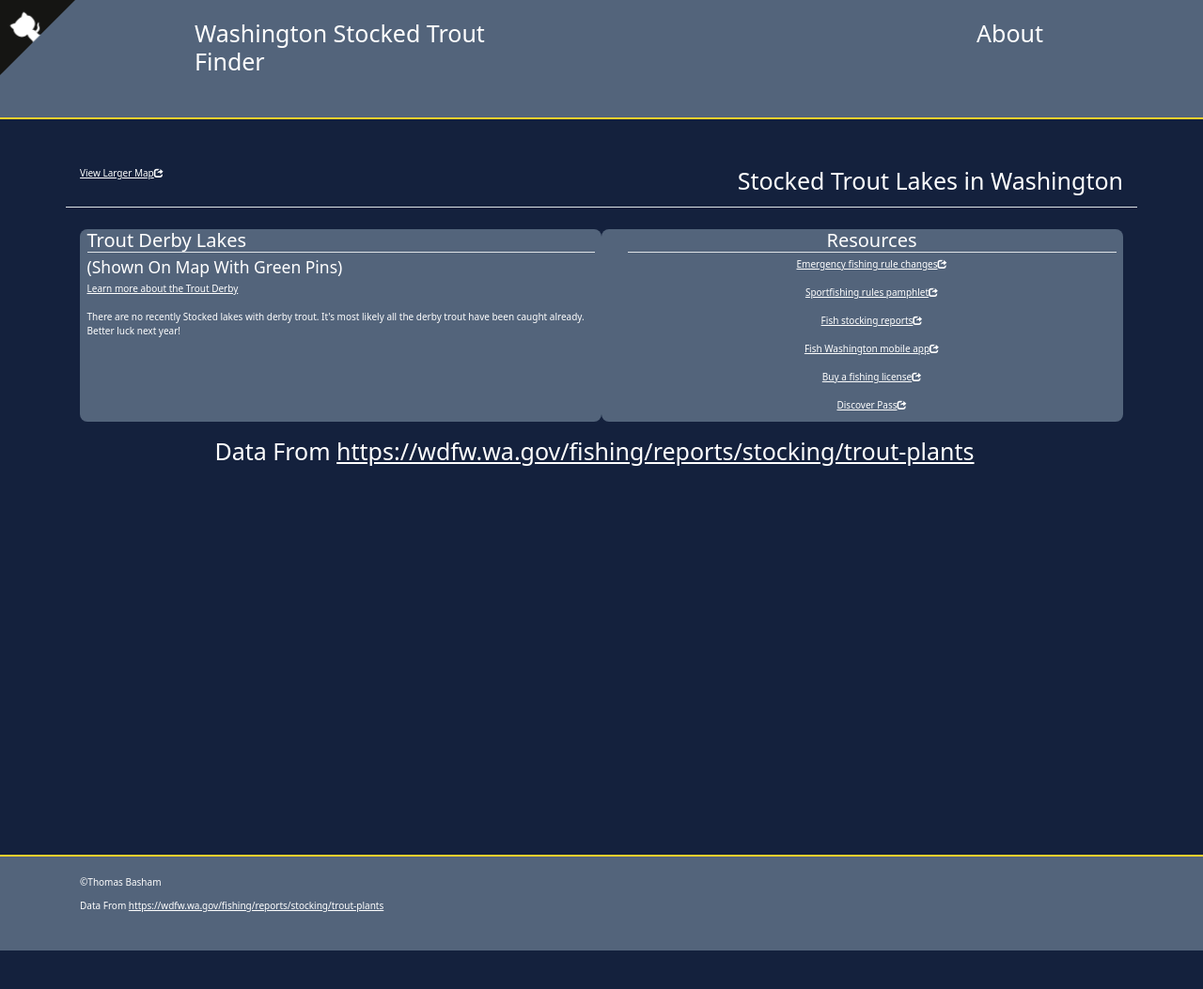
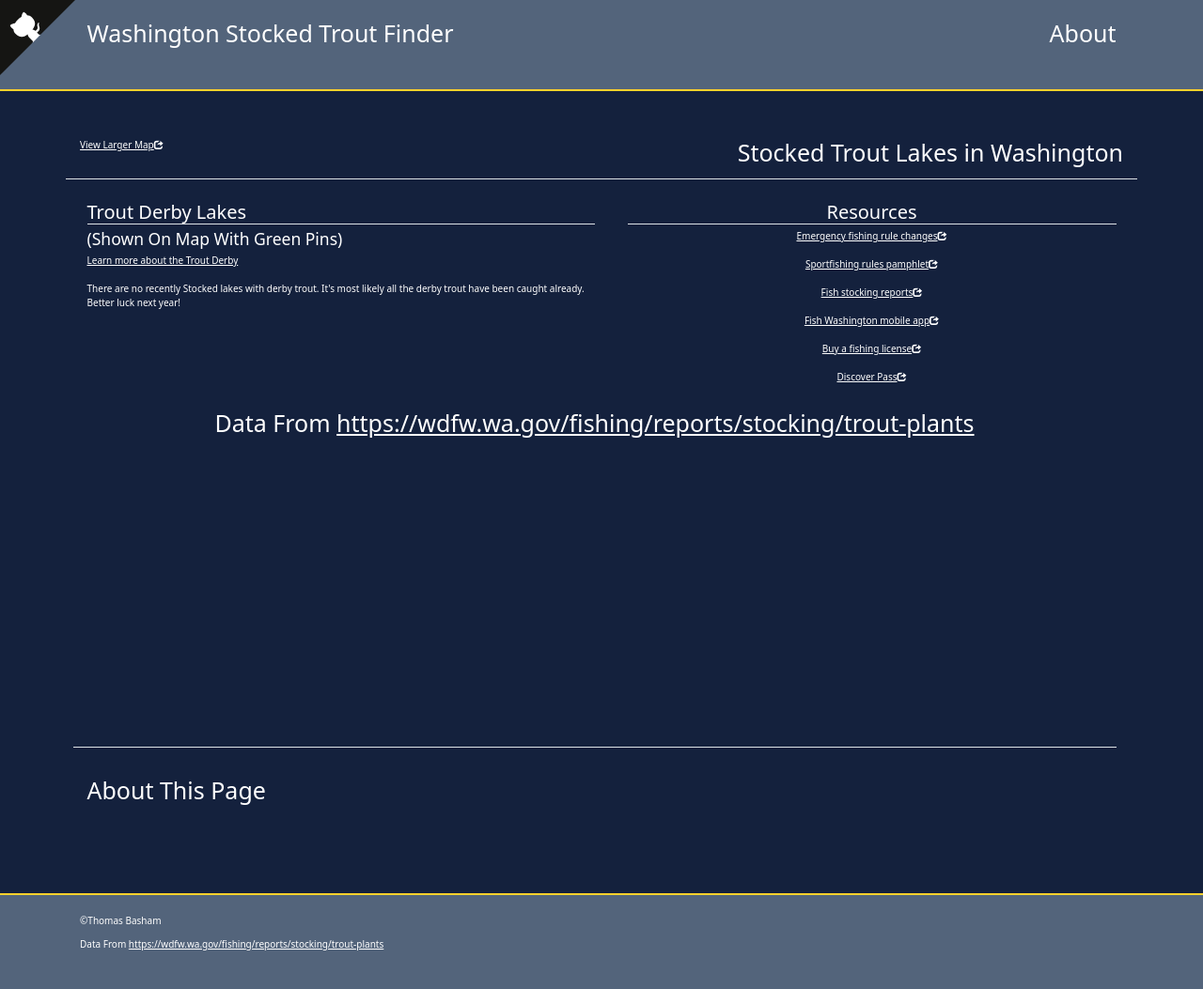
Before and after one commit to Thomas-Basham/trout-tracker-wa-backend, a Flask app: template templates/index.html in a window 1280 px wide. Shown: the whole page at 94% size. Before the commit the page ends 1012 px from the top, so only its background shows below. Run offline with Flask 2, Linux system fonts and the light colour scheme; the template is opened without the code that fills it, so the values that code supplies are empty; some libraries are stand-ins or nearby versions.

Commit message:
fixed styling in header, added about link

```diff
--- a/main.py
+++ b/main.py
@@ -2,84 +2,94 @@ import os
 import pandas as pd
 import folium
 from folium.plugins import MarkerCluster, Fullscreen
-from flask import Flask, render_template
+import openrouteservice
+from openrouteservice import convert
+import json
+from flask import Flask, render_template, request, jsonify
 from flask_sqlalchemy import SQLAlchemy
 from sqlalchemy import create_engine
 from dotenv import load_dotenv
+
 
 load_dotenv()
 
 app = Flask(__name__)
 
-# Postgres Database
-
+# ************** Postgres Database **************
+# If database in .env exists, use that,
 if os.getenv("SQLALCHEMY_DATABASE_URI"):
     engine = create_engine(os.getenv("SQLALCHEMY_DATABASE_URI"))
     app.config['SQLALCHEMY_DATABASE_URI'] = os.getenv("SQLALCHEMY_DATABASE_URI")
+
+# else use sqlite database
 if not os.getenv("SQLALCHEMY_DATABASE_URI"):
     app.config['SQLALCHEMY_DATABASE_URI'] = "sqlite://"
     engine = create_engine('sqlite://')
+
 app.config["SQLALCHEMY_TRACK_MODIFICATIONS"] = False
 db = SQLAlchemy(app)
 
 
 @app.route('/')
 def index_view():
-    # *********************** DRIVER FOR MAP DATA **********************************
     with engine.connect().execution_options(autocommit=True) as conn:
         df = pd.read_sql(f"""SELECT * FROM stocked_lakes_table """, con=conn)
         derbydf = pd.read_sql(f"""SELECT * FROM derby_lakes_table """, con=conn)
-
-    folium_map = make_map(df)
+        folium_map = make_map(df)
 
     derby_lakes = set(derbydf['Lake'])
 
     most_recent_stocked = df.head()
     most_recent_stocked = df.drop(["latitude", "longitude", "Directions", "index"], axis=1)
     most_recent_stocked = most_recent_stocked.to_html(index=False, classes='table ')
+
+    # OPEN_ROUTE_API_KEY
+
+    client = openrouteservice.Client(key='KEY')
+
+
     return render_template('index.html', folium_map=folium_map._repr_html_(),
                            derby_lakes=derby_lakes, most_recent_stocked=most_recent_stocked)
 
 
 @app.route('/fullscreen')
 def map_full_screen_view():
-    # df = pd.read_csv("templates/Stocked-Lakes.csv")
     with engine.connect().execution_options(autocommit=True) as conn:
         df = pd.read_sql(f"""SELECT * FROM stocked_lakes_table """, con=conn)
 
     folium_map = make_map(df)
     return render_template('map_full_screen.html', folium_map=folium_map._repr_html_())
 
-# @app.route('/about')
-# def about_view():
-#
 
+# *********************** DRIVER FOR MAP DATA **********************************
 # Make the Map with Folium
 def make_map(df):
     # https://towardsdatascience.com/pythons-geocoding-convert-a-list-of-addresses-into-a-map-f522ef513fd6
+
     # write_derby_participants(df)
     # import the library and its Marker clusterization service
-    m = folium.Map(width="100%", max_width="100%", max_height="100%",
-                   location=df[["latitude", "longitude"]].mean().to_list(),
-                   zoom_start=7)
+    folium_map = folium.Map(width="100%", max_width="100%", max_height="100%",
+                            location=df[["latitude", "longitude"]].mean().to_list(),
+                            zoom_start=7)
+
     # if the points are too close to each other, cluster them, create a cluster overlay with MarkerCluster, add to m
-    marker_cluster = MarkerCluster().add_to(m)
+    marker_cluster = MarkerCluster().add_to(folium_map)
     Fullscreen(
         position='topright',
         title='Expand me',
         title_cancel='Exit me',
         force_separate_button=True
-    ).add_to(m)
+    ).add_to(folium_map)
+
     # draw the markers and assign popup and hover texts
-    # add the markers the the cluster layers so that they are automatically clustered
+    # add the markers to the cluster layers so that they are automatically clustered
     for i, r in df.iterrows():
 
         html = f'''
-        <h3 >{r["Lake"].capitalize()}<h3/>
+        <h3 >{r["Lake"].title()}<h3/>
+        <p style="color:red">Date Stocked: {r["Date"]}</p>
         <p style="color:green">Stocked Amount: {r["Stocked Fish"]}<p/>
         <a style="color:blue" href="{r["Directions"]}" target="_blank">Directions via Googlemaps <a/>
-        <p style="color:red">Date Stocked: {r["Date"]}</p>
-        <p style="color:orange">In Trout Derby: {r["Derby Participant"]}</p>
         '''
 
         popup = folium.Popup(html, max_width=400)
@@ -90,7 +100,7 @@ def make_map(df):
         if r["Derby Participant"] == "true":
             folium.Marker(location=location, tooltip=r["Lake"].capitalize(), popup=popup,
                           icon=folium.Icon(color='green', icon='info', prefix='fa')).add_to(
-                m)
+                folium_map)
 
         # blue icon for all other lakes
         else:
@@ -98,10 +108,10 @@ def make_map(df):
                           icon=folium.Icon(color='blue', icon='info', prefix='fa')).add_to(
                 marker_cluster)
 
-    folium.raster_layers.TileLayer('Stamen Terrain').add_to(m)
-    folium.LayerControl().add_to(m)
+    folium.raster_layers.TileLayer('Stamen Terrain').add_to(folium_map)
+    folium.LayerControl().add_to(folium_map)
 
-    return m
+    return folium_map
 
 
 if __name__ == '__main__':
--- a/requirements.txt
+++ b/requirements.txt
@@ -17,8 +17,10 @@ iniconfig==1.1.1
 itsdangerous==2.1.2
 Jinja2==3.1.2
 jsonschema==4.6.2
+lxml==4.9.1
 MarkupSafe==2.1.1
 numpy==1.22.4
+openrouteservice==2.3.3
 packaging==21.3
 pandas==1.4.2
 pluggy==1.0.0
@@ -39,7 +41,6 @@ six==1.16.0
 soupsieve==2.3.2.post1
 SQLAlchemy==1.4.37
 tomli==2.0.1
+twill @ https://github.com/twill-tools/twill/archive/master.zip
 urllib3==1.26.9
 Werkzeug==2.1.2
-
-twill~=3.0.2
--- a/static/styles/index.css
+++ b/static/styles/index.css
@@ -38,9 +38,6 @@ header {
     color: #fefefe
 }
 
-header h1{
-    margin-left: 15vw;
-}
 
 body {
     background-color: #14213d;
@@ -111,7 +108,6 @@ footer a {
 }
 
 .section {
-    background-color: #53647B;
+    /*background-color: #53647B;*/
     border-radius: 8px;
-    width: 100px !important;
 }
--- a/templates/base.html
+++ b/templates/base.html
@@ -20,7 +20,7 @@
 
 </head>
 <body>
-<header>
+<header class="text-center">
     <a href="https://github.com/Thomas-Basham/wa-stocked-trout-finder" class="github-corner"
        aria-label="View source on GitHub">
         <svg width="80" height="80" viewBox="0 0 250 250"
@@ -33,19 +33,15 @@
                   fill="currentColor" class="octo-body"></path>
         </svg>
     </a>
-    <div class="row container">
+    <div style="margin: 0 auto;" class="row container ">
 
-     <div class="col">
-    <h1><a href="/" class="text-decoration-none">Washington Stocked Trout Finder</a></h1>
-
+     <div class="col text-left">
+        <h1><a href="/" class="text-decoration-none">Washington Stocked Trout Finder</a></h1>
      </div>
 
      <div class="col text-right">
-
-    <h1><a href="/about" class="text-decoration-none">About</a></h1>
+         <h1 class="text-right"><a href="#about" class="text-decoration-none">About</a></h1>
      </div>
-
-
 
     </div>
 
--- a/templates/index.html
+++ b/templates/index.html
@@ -66,7 +66,7 @@
                 </li>
             </ul>
         </div>
-        <div class="row" style="text-align: center;">
+        <div class="row border-bottom pb-2 mb-5" style="text-align: center;">
 
             <h1 style="text-align: center; padding-top: 2vh">Data From <a
                     href="https://wdfw.wa.gov/fishing/reports/stocking/trout-plants">https://wdfw.wa.gov/fishing/reports/stocking/trout-plants</a>
@@ -76,6 +76,10 @@
             </div>
         </div>
 
+    <div class="row" id="about">
+        <h1>About This Page</h1>
+    </div>
+
     </div>
 
 {% endblock %}
```
Also changed, not shown: README.md.
